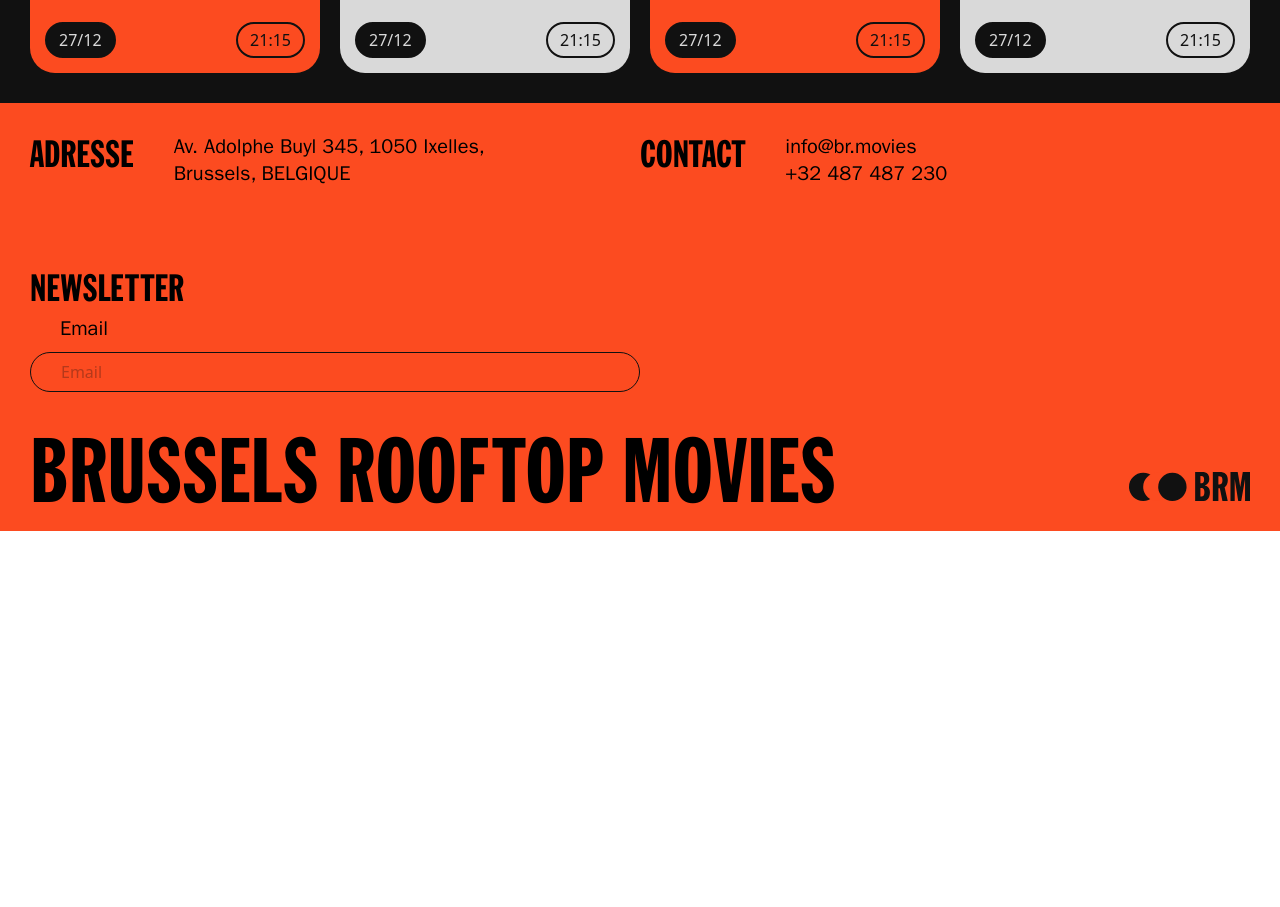
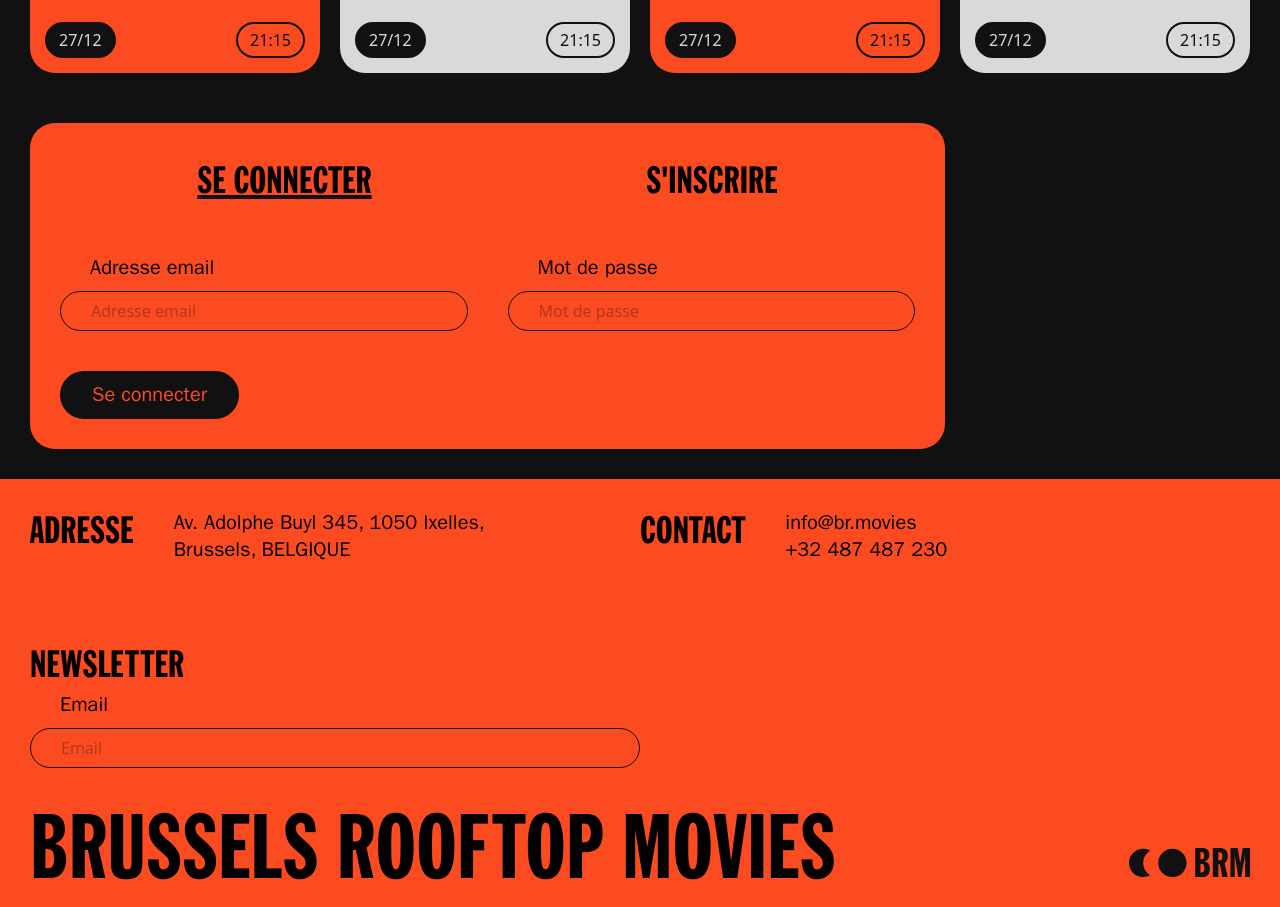
Before and after one commit to louis-va/brm, a React (Vite) app in the folder client/: page /design-system in a window 1280 px wide. Shown: the part 5100-6007 px from the top of the page. Before the commit the page ends 5631 px from the top, so only its background shows below. Built offline with nearby package versions, Linux system fonts and the light colour scheme.

Commit message:
add Auth.jsx

```diff
--- a/client/src/pages/DesignSystem.tsx
+++ b/client/src/pages/DesignSystem.tsx
@@ -10,6 +10,7 @@
 import { EventCard } from "../ui/features/EventCard";
 import MovieCard from "../ui/features/movieCard";
 import { Footer } from "../ui/features/Footer";
+import { Auth } from "../ui/features/Auth";
 
 export default function DesignSystem() {
   return (
@@ -165,6 +166,10 @@
           <MovieCard bgColor="orange" />
           <MovieCard bgColor="white" />
         </div>
+
+        <div className="bg-blackPrimary rounded-25">
+          <Auth bgColor="orange"></Auth>
+        </div>
       </div>
       <Footer></Footer>
     </>
--- a/client/src/ui/design-system/Button.tsx
+++ b/client/src/ui/design-system/Button.tsx
@@ -3,15 +3,17 @@
   type?: "button" | "submit";
   variant: "orange" | "black";
   fontColor?: "white" | "black" | "orange";
+  borderNone?: boolean;
   children?: React.ReactNode;
   className?: string;
+  onClick?: () => void;
 }
-
 export const Button = ({
   icon,
+  type,
   variant,
+  borderNone,
   children,
-  type,
   className,
 }: ButtonProps) => {
   let variantClasses;
@@ -19,13 +21,15 @@
   switch (variant) {
     case "orange":
       variantClasses =
-        "bg-orangePrimary text-blackPrimary border-2 border-blackPrimary rounded-full py-[7px] px-30";
+        "bg-orangePrimary text-blackPrimary rounded-full py-[7px] px-30";
       break;
     case "black":
       variantClasses =
-        "bg-blackPrimary text-orangePrimary border-2 border-blackPrimary rounded-full py-[7px] px-30";
+        "bg-blackPrimary text-orangePrimary rounded-full py-[7px] px-30";
       break;
   }
+
+  const borderClass = borderNone ? "border-0" : "border-2 border-blackPrimary";
 
   const buttonContent = (
     <div className="flex items-center gap-2">
@@ -40,7 +44,10 @@
   );
 
   return (
-    <button type={type} className={`${className} ${variantClasses}`}>
+    <button
+      type={type}
+      className={`${className} ${variantClasses} ${borderClass}`}
+    >
       {buttonContent}
     </button>
   );
--- a/client/src/ui/design-system/Input.tsx
+++ b/client/src/ui/design-system/Input.tsx
@@ -1,4 +1,5 @@
-import {Typography} from "./Typography";
+import { Typography } from "./Typography";
+import { useState } from "react";
 
 interface InputProps {
   type: "text" | "password" | "email";
@@ -6,6 +7,7 @@
   label: string;
   placeholder: string;
   value?: string;
+  className?: string;
 }
 
 export const Input = ({
@@ -13,6 +15,7 @@
   placeholder,
   value,
   label,
+  className,
   variant = "orange",
 }: InputProps) => {
   switch (variant) {
@@ -44,7 +47,7 @@
             type={type}
             placeholder={placeholder}
             value={value}
-                        className="py-[7px] px-[30px] rounded-full border border-orangePrimary text-orangePrimary bg-blackPrimary placeholder:text-orangePrimary placeholder:opacity-30 focus:outline-none focus:border-whitePrimary"
+            className={`py-[7px] px-[30px] rounded-full border border-orangePrimary text-orangePrimary bg-blackPrimary placeholder:text-orangePrimary placeholder:opacity-30 focus:outline-none focus:border-whitePrimary ${className}`}
           />
         </div>
       );
--- /dev/null
+++ b/client/src/ui/features/Auth.tsx
@@ -0,0 +1,121 @@
+import { Button } from "../design-system/Button";
+import { Typography } from "../design-system/Typography";
+import { Input } from "../design-system/Input";
+import { useState } from "react";
+
+interface AuthProps {
+  bgColor: "orange" | "white";
+  className?: string;
+  children?: React.ReactNode;
+}
+
+const tabsData = [
+  {
+    buttonContent: "Se connecter",
+    content: (
+      <div className="flex flex-col gap-10">
+        <div className="flex gap-10">
+          <div className="w-1/2">
+            <Input
+              type="text"
+              placeholder="Adresse email"
+              label="Adresse email"
+            />
+          </div>
+          <div className="w-1/2">
+            <Input
+              type="password"
+              placeholder="Mot de passe"
+              label="Mot de passe"
+            />
+          </div>
+        </div>
+        <div>
+          <Button variant="black">
+            <Typography fontSize="20" textColor="orange" fontFamily="Franklin">
+              Se connecter
+            </Typography>
+          </Button>
+        </div>
+      </div>
+    ),
+  },
+  {
+    buttonContent: "S'inscrire",
+    content: (
+      <div className="flex flex-col gap-10">
+        <div className="grid grid-cols-2 gap-4">
+          <Input type="text" placeholder="Nom" label="Nom" />
+          <Input type="text" placeholder="Prénom" label="Prénom" />
+          <Input
+            type="email"
+            placeholder="Adresse email"
+            label="Adresse email"
+          />
+          <Input type="text" placeholder="Genre" label="Genre" />
+          <Input
+            type="password"
+            placeholder="Mot de passe"
+            label="Mot de passe"
+          />
+          <Input
+            type="email"
+            placeholder="Confirmation adresse email"
+            label="Confirmation mot de passe"
+          />
+        </div>
+        <Button variant="black" className="w-fit">
+          <Typography fontSize="20" textColor="orange" fontFamily="Franklin">
+            S'inscrire
+          </Typography>
+        </Button>
+      </div>
+    ),
+  },
+];
+
+export const Auth = ({ bgColor, className, children }: AuthProps) => {
+  const [selectedTab, setSelectedTab] = useState(0);
+
+  let bgColorClasses;
+
+  switch (bgColor) {
+    case "orange":
+      bgColorClasses = "bg-orangePrimary text-blackPrimary";
+      break;
+    case "white":
+      bgColorClasses = "bg-whitePrimary text-blackPrimary";
+      break;
+    default:
+      bgColorClasses = "";
+      break;
+  }
+
+  return (
+    <div
+      className={`${bgColorClasses} ${className} w-3/4 h-auto rounded-25 p-30 flex flex-col gap-10`}
+    >
+      <div className="flex">
+        {tabsData.map((obj, index) => (
+          <button
+            key={index}
+            onClick={() => setSelectedTab(index)}
+            className={`m-auto ${selectedTab === index ? "underline" : ""}`}
+          >
+            <Typography
+              fontSize="40"
+              textColor="black"
+              fontFamily="FranklinBold"
+              component="h2"
+              uppercase
+            >
+              {tabsData[index].buttonContent}
+            </Typography>
+          </button>
+        ))}
+      </div>
+      <div className="">{tabsData[selectedTab].content}</div>
+      {children}
+    </div>
+  );
+};
--- a/client/src/ui/features/Footer.tsx
+++ b/client/src/ui/features/Footer.tsx
@@ -1,6 +1,5 @@
 import { Input } from "../design-system/Input.tsx";
 import { Typography } from "../design-system/Typography.tsx";
-import { Nav } from "./Nav.tsx";
 import { Logo } from "../design-system/Logo.tsx";
 
 interface FooterProps {
```
Lines whose indentation alone changed are shown as unchanged.
